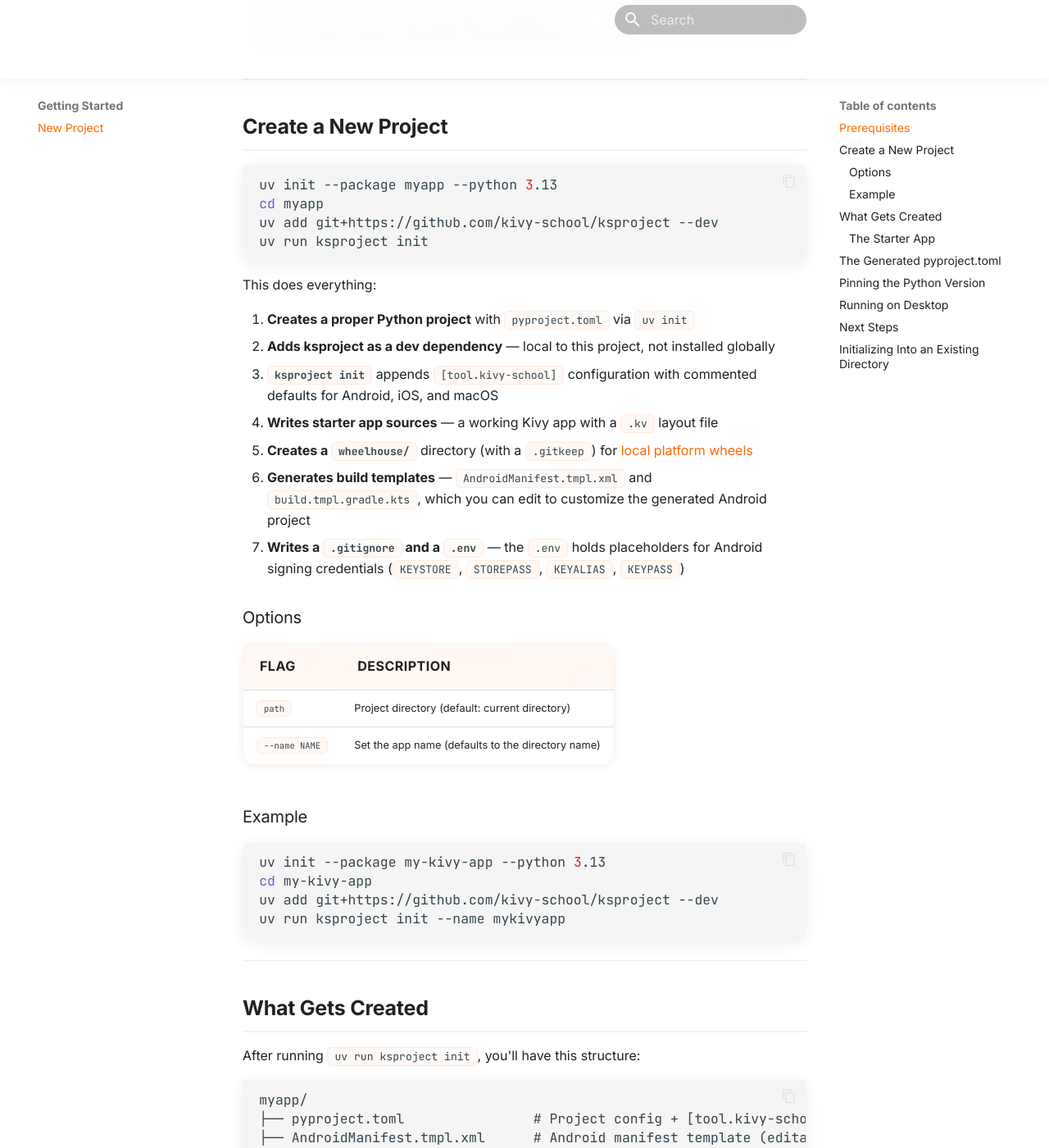
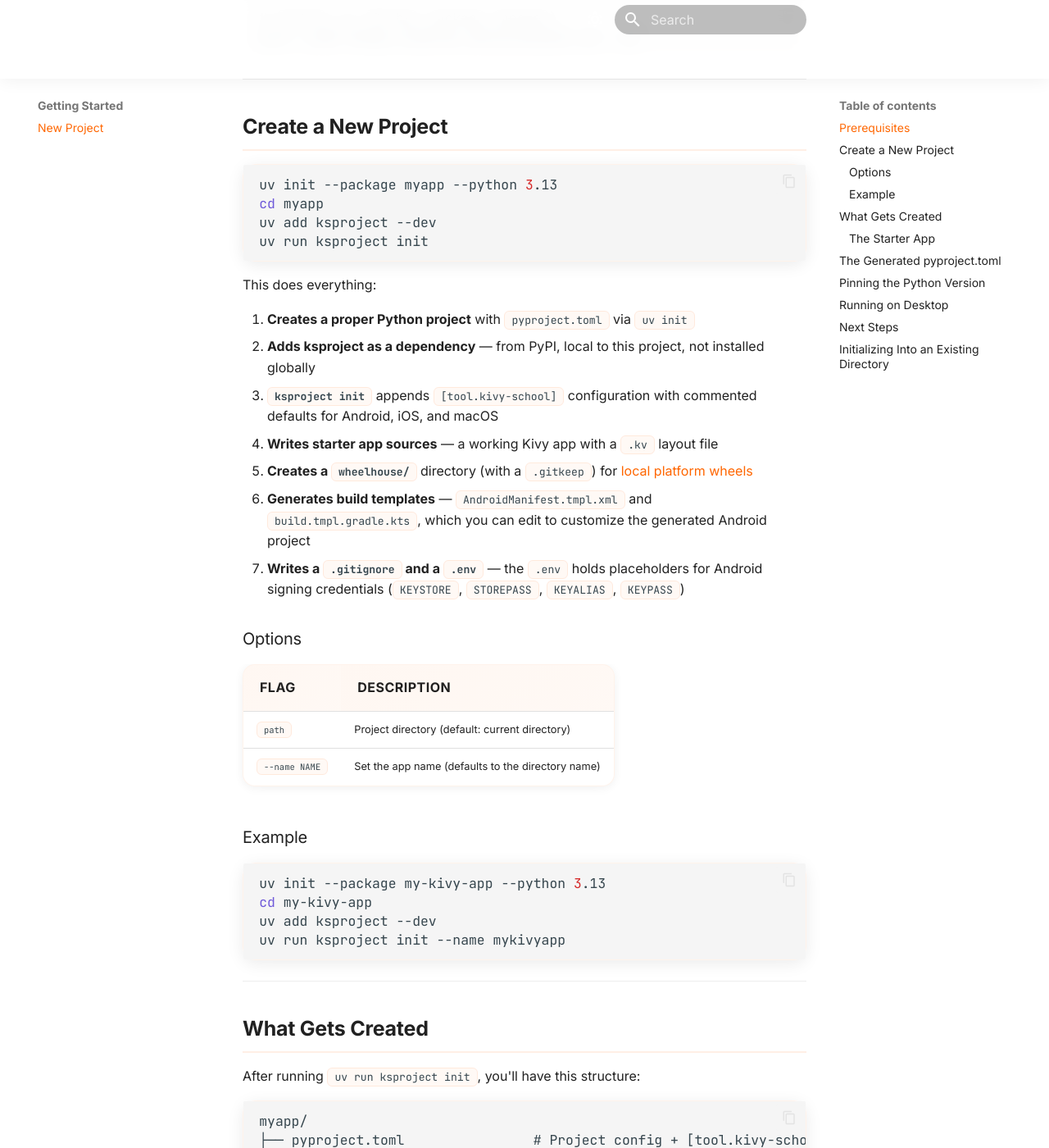
Before and after one commit to kivy-school/ksproject, an MkDocs documentation site: the page built from docs/getting-started/new-project.md, in a window 1280 px wide and 1400 px high, scrolled down 564 px. Shown: the whole window at 82% size. Built offline with MkDocs 1.6.1 and Material for MkDocs 9.7.7, drawn with Linux system fonts in a browser that asks for light colours; comment, search, counter and statistics services are not loaded; some of the changed text lies outside the part shown.

Commit message:
docs: update install instructions to use PyPI package
Replace `uv add git+https://...` with `uv add ksproject --dev` across
README and docs now that ksproject is published on PyPI since 0.0.1.post0.
Also clarify that the dependency comes from PyPI in the step description.

````diff
--- a/docs/getting-started/new-project.md
+++ b/docs/getting-started/new-project.md
@@ -36,14 +36,14 @@
 ```bash
 uv init --package myapp --python 3.13
 cd myapp
-uv add git+https://github.com/kivy-school/ksproject --dev
+uv add ksproject --dev
 uv run ksproject init
 ```
 
 This does everything:
 
 1. **Creates a proper Python project** with `pyproject.toml` via `uv init`
-2. **Adds ksproject as a dev dependency** — local to this project, not installed globally
+2. **Adds ksproject as a dependency** — from PyPI, local to this project, not installed globally
 3. **`ksproject init`** appends `[tool.kivy-school]` configuration with commented defaults for Android, iOS, and macOS
 4. **Writes starter app sources** — a working Kivy app with a `.kv` layout file
 5. **Creates a `wheelhouse/`** directory (with a `.gitkeep`) for [local platform wheels](../wheelhouse/overview.md)
@@ -62,7 +62,7 @@
 ```bash
 uv init --package my-kivy-app --python 3.13
 cd my-kivy-app
-uv add git+https://github.com/kivy-school/ksproject --dev
+uv add ksproject --dev
 uv run ksproject init --name mykivyapp
 ```
 
@@ -222,7 +222,7 @@
 
 ```bash
 cd existing-project
-uv add git+https://github.com/kivy-school/ksproject --dev
+uv add ksproject --dev
 uv run ksproject init
 ```
 
````
Also changed, not shown: README.md (+1 -1 lines), docs/index.md (+1 -1 lines).
